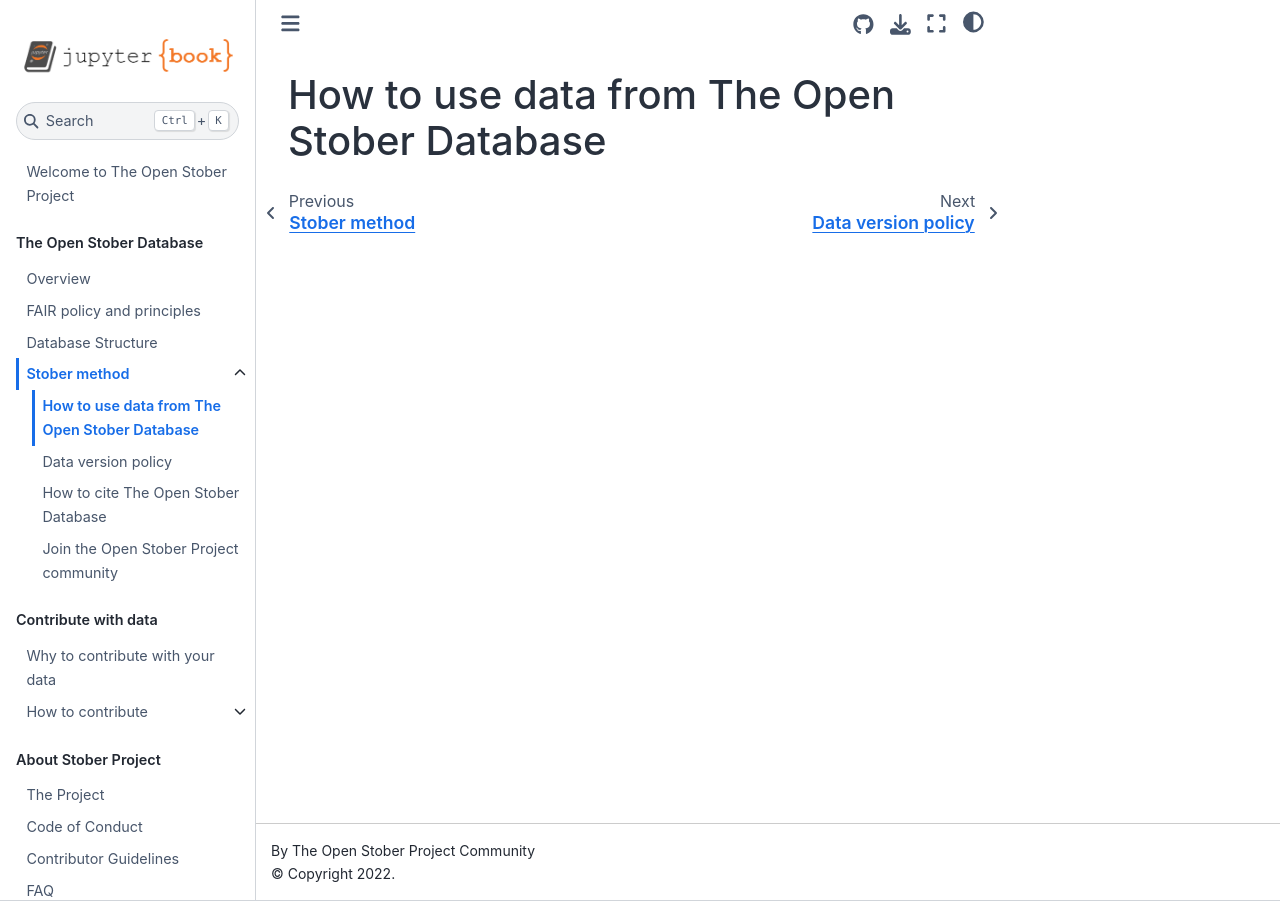
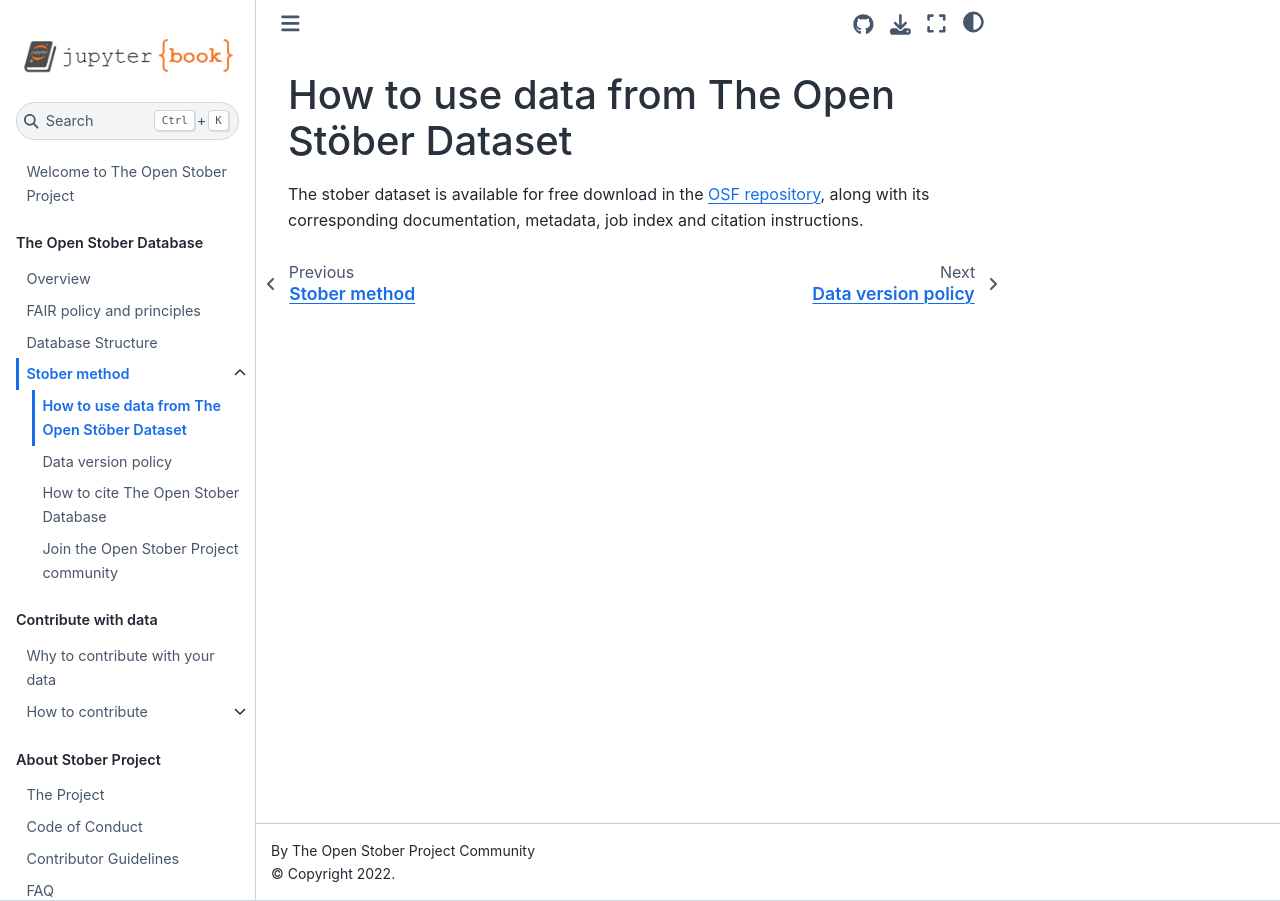
Before and after one commit to open-nanosystems/open-stober-project, a Jupyter Book: the page built from docs/database/how-to-use.md, in a window 1280 px wide. Built offline with Jupyter Book 1.0.4 settings and Sphinx 7.4.7 and the Sphinx Book theme 1.1.4, drawn with Linux system fonts in a browser that asks for light colours.

Commit message:
Update how-to-use.md

```diff
--- a/docs/database/how-to-use.md
+++ b/docs/database/how-to-use.md
@@ -1 +1,2 @@
-# How to use data from The Open Stober Database
+# How to use data from The Open Stöber Dataset
+The stober dataset is available for free download in the [OSF repository](https://doi.org/10.17605/OSF.IO/NR842), along with its corresponding documentation, metadata, job index and citation instructions.
```
